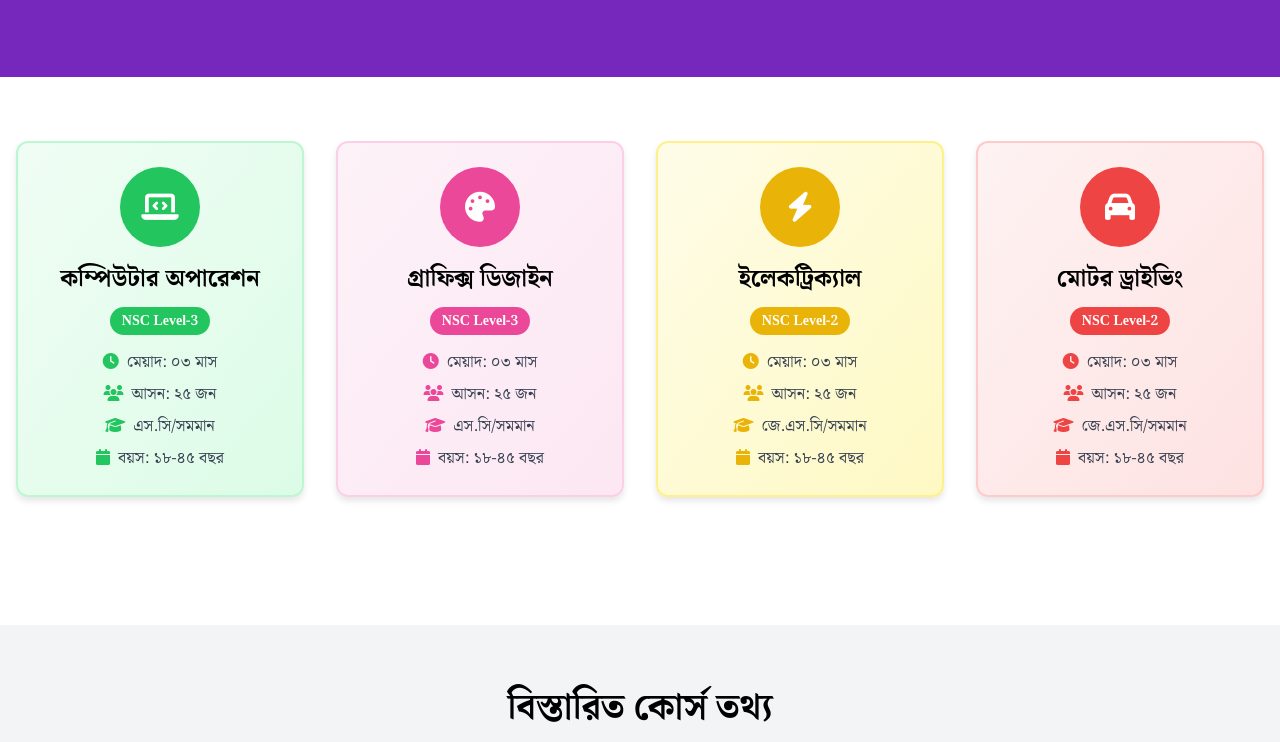
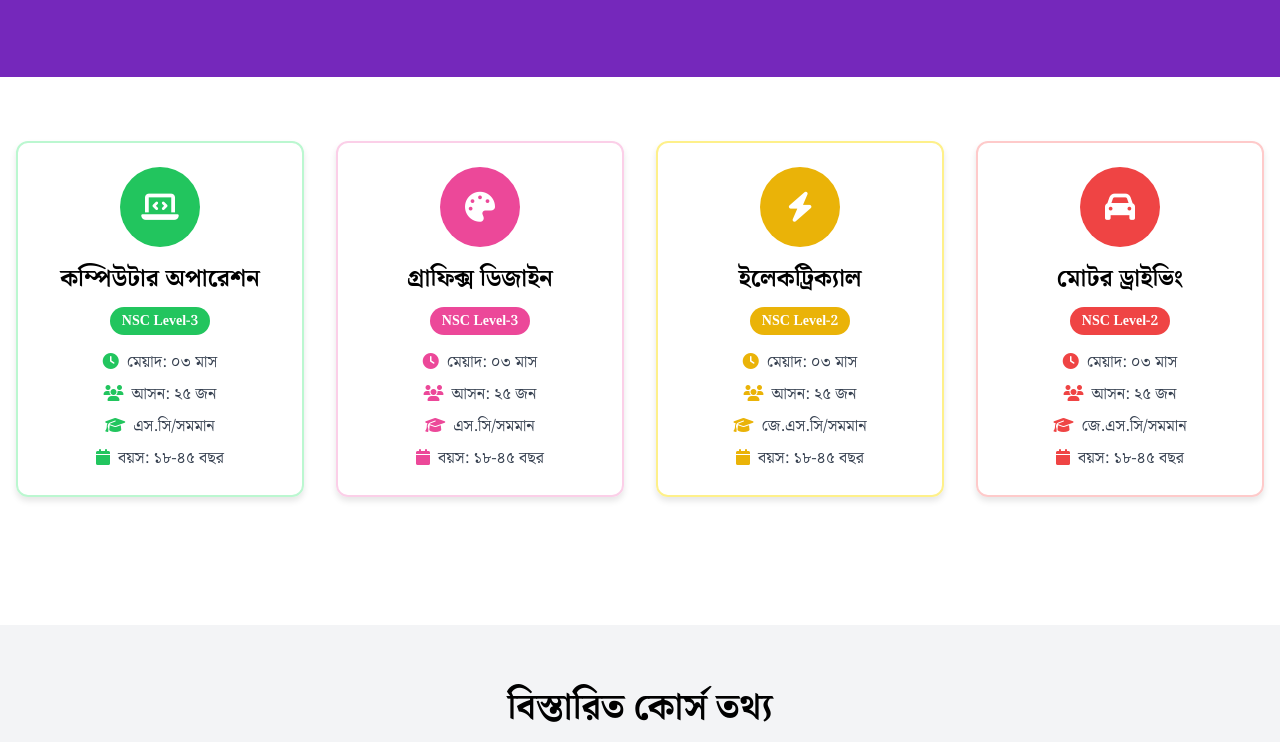
Before and after one commit to Subroto112001/ttcpirganj, a plain HTML site: page course.html in a window 1280 px wide. Shown: the part 347-1089 px from the top of the page. Drawn offline with nearby package versions, Linux system fonts and the light colour scheme.

Commit message:
json update

```diff
--- a/assets/js/script.js
+++ b/assets/js/script.js
@@ -138,7 +138,7 @@ const translations = {
     fac_4: "সরকারি সার্টিফিকেট প্রদান",
     fac_5: "কর্মসংস্থানের সুযোগ",
     download_form: "আবেদন ফর্ম ডাউনলোড করুন",
-    mgmt_title: "আমাদের ব্যবস্থাপনা",
+    mgmt_title: "ব্যবস্থাপনা",
     p_name: "মোঃ জিয়া উদ্দিন",
     p_role: "প্রিন্সিপাল",
     p_phone: "০১৭১৩-৪১২৫৯৯",
@@ -275,7 +275,7 @@ const translations = {
     fac_4: "Government Certificate Provided",
     fac_5: "Employment Opportunities",
     download_form: "Download Application Form",
-    mgmt_title: "Our Management",
+    mgmt_title: "Management",
     p_name: "Md. Zia Uddin",
     p_role: "Principal",
     p_phone: "01713-412599",
--- a/course.html
+++ b/course.html
@@ -7,12 +7,12 @@
     <title data-i18n="page_title">কোর্স সমূহ - কারিগরি প্রশিক্ষণ কেন্দ্র, পীরগঞ্জ</title>
     <script src="https://cdn.tailwindcss.com"></script>
     <link rel="stylesheet" href="https://cdnjs.cloudflare.com/ajax/libs/font-awesome/6.5.1/css/all.min.css">
-   <link rel="stylesheet" href="./assets/css/pages/course.css">
+    <link rel="stylesheet" href="./assets/css/pages/course.css">
 </head>
 
 <body class="bg-gray-50">
-<!-- dynamic header -->
-<div id="header-placeholder"></div>
+    <!-- dynamic header -->
+    <div id="header-placeholder"></div>
 
     <main>
         <!-- Hero -->
@@ -28,8 +28,7 @@
         <section id="courses" class="py-16 bg-white">
             <div class="container mx-auto px-4">
                 <div class="grid md:grid-cols-2 lg:grid-cols-4 gap-8 mb-16">
-                    <div
-                        class="course-card relative bg-gradient-to-br from-green-50 to-green-100 rounded-xl p-6 card-hover border-2 border-green-200">
+                    <div class="course-card relative  rounded-xl p-6 card-hover border-2 border-green-200">
                         <div class="text-center">
                             <div
                                 class="bg-green-500 w-20 h-20 rounded-full mx-auto mb-4 flex items-center justify-center">
@@ -51,8 +50,7 @@
                             </div>
                         </div>
                     </div>
-                    <div
-                        class="course-card relative bg-gradient-to-br from-pink-50 to-pink-100 rounded-xl p-6 card-hover border-2 border-pink-200">
+                    <div class="course-card relative  rounded-xl p-6 card-hover border-2 border-pink-200">
                         <div class="text-center">
                             <div
                                 class="bg-pink-500 w-20 h-20 rounded-full mx-auto mb-4 flex items-center justify-center">
@@ -74,8 +72,7 @@
                             </div>
                         </div>
                     </div>
-                    <div
-                        class="course-card relative bg-gradient-to-br from-yellow-50 to-yellow-100 rounded-xl p-6 card-hover border-2 border-yellow-200">
+                    <div class="course-card relative  rounded-xl p-6 card-hover border-2 border-yellow-200">
                         <div class="text-center">
                             <div
                                 class="bg-yellow-500 w-20 h-20 rounded-full mx-auto mb-4 flex items-center justify-center">
@@ -97,8 +94,7 @@
                             </div>
                         </div>
                     </div>
-                    <div
-                        class="course-card relative bg-gradient-to-br from-red-50 to-red-100 rounded-xl p-6 card-hover border-2 border-red-200">
+                    <div class="course-card relative  rounded-xl p-6 card-hover border-2 border-red-200">
                         <div class="text-center">
                             <div
                                 class="bg-red-500 w-20 h-20 rounded-full mx-auto mb-4 flex items-center justify-center">
@@ -330,8 +326,8 @@
         </section>
     </main>
 
-<!-- dynamic footer -->
-<div id="footer-placeholder"></div>
+    <!-- dynamic footer -->
+    <div id="footer-placeholder"></div>
 
     <script src="./assets/js/pages/course.js"></script>
     <script src="./assets/js/loader.js"></script>
```
